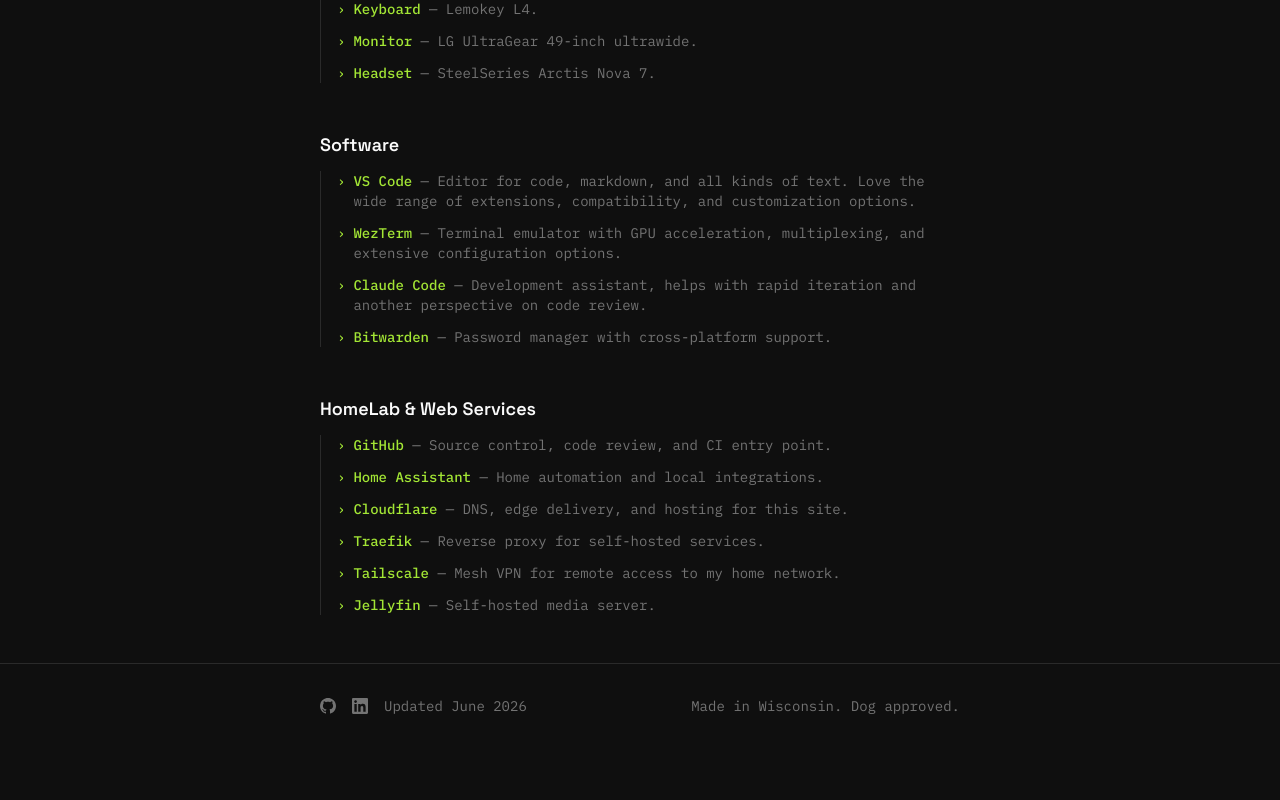
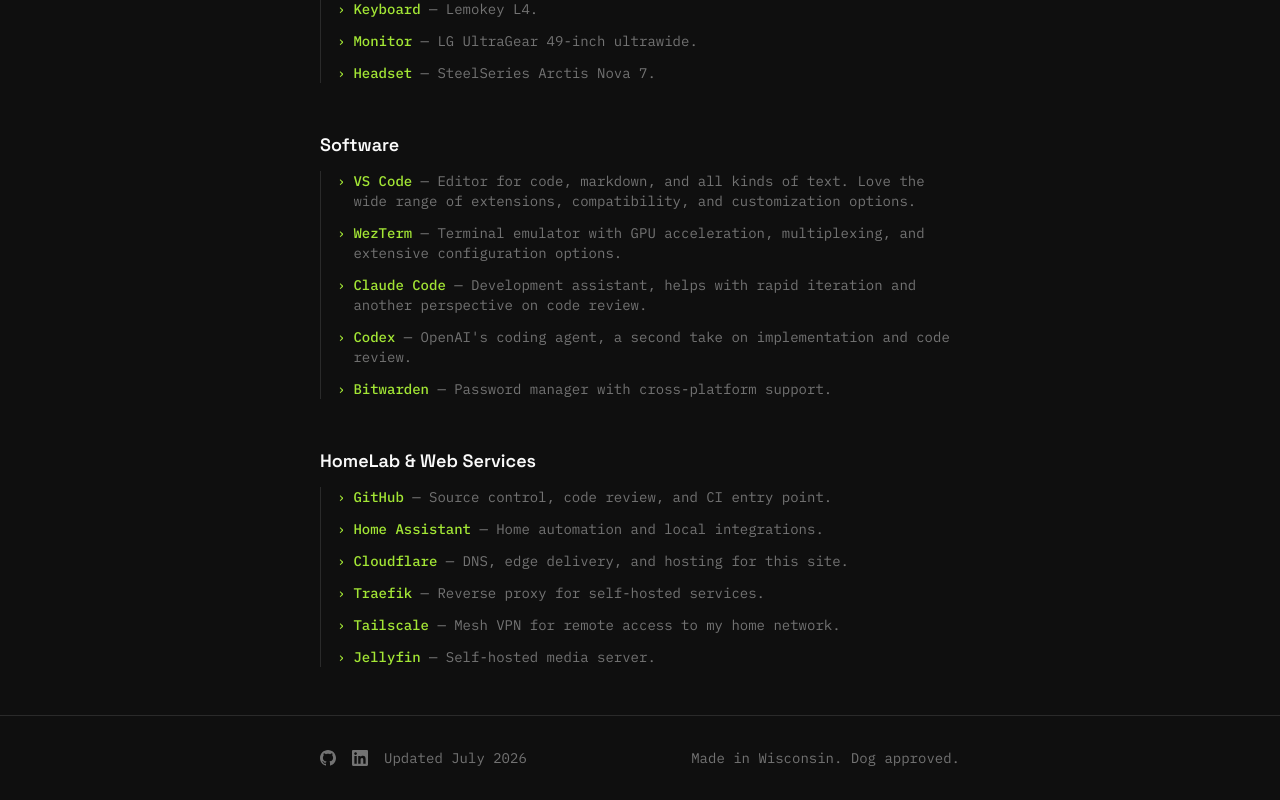
Before and after one commit to AndrewWeinmann/andrewweinmann.dev, a React (Vite) app: page /uses in a window 1280 px wide. Shown: the part 314-1114 px from the top of the page. Before the commit the page ends 1062 px from the top, so only its background shows below. Built offline with nearby package versions, Linux system fonts and the light colour scheme.

Commit message:
content: monthly update 2026-07
swap Diablo IV for Deep Rock Galactic: Survivor, add Codex to uses, bump footer date

```diff
--- a/src/components/layout.tsx
+++ b/src/components/layout.tsx
@@ -44,7 +44,7 @@
 						>
 							<LinkedInIcon />
 						</ExternalLink>
-						<span>Updated June 2026</span>
+						<span>Updated July 2026</span>
 					</div>
 					<span>Made in Wisconsin. Dog approved.</span>
 				</div>
--- a/src/pages/home.tsx
+++ b/src/pages/home.tsx
@@ -5,7 +5,7 @@
 	{ label: "working on", value: "building out a home server stack" },
 	{ label: "developing", value: "family utilities" },
 	{ label: "watching", value: "Guardians baseball" },
-	{ label: "playing", value: "Diablo IV, Slay the Spire II, and Factorio" },
+	{ label: "playing", value: "Deep Rock Galactic: Survivor, Slay the Spire II, and Factorio" },
 	{ label: "learning", value: "AI coding techniques" },
 	{ label: "enjoying outdoors", value: "disc golf and softball" },
 ];
--- a/src/pages/uses.tsx
+++ b/src/pages/uses.tsx
@@ -89,6 +89,11 @@
 		href: "https://claude.com/product/claude-code",
 	},
 	{
+		name: "Codex",
+		description: "OpenAI's coding agent, a second take on implementation and code review.",
+		href: "https://github.com/openai/codex",
+	},
+	{
 		name: "Bitwarden",
 		description: "Password manager with cross-platform support.",
 		href: "https://bitwarden.com/",
```
